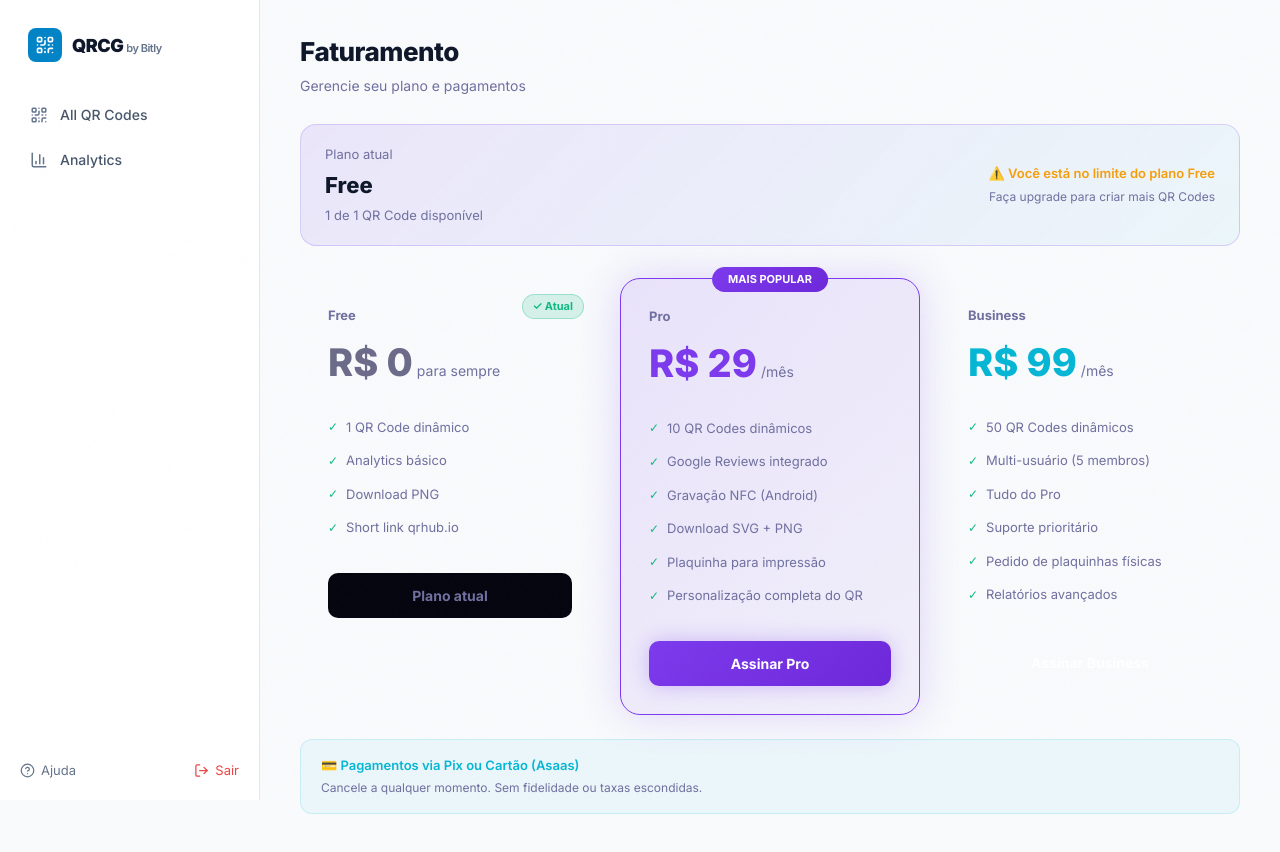
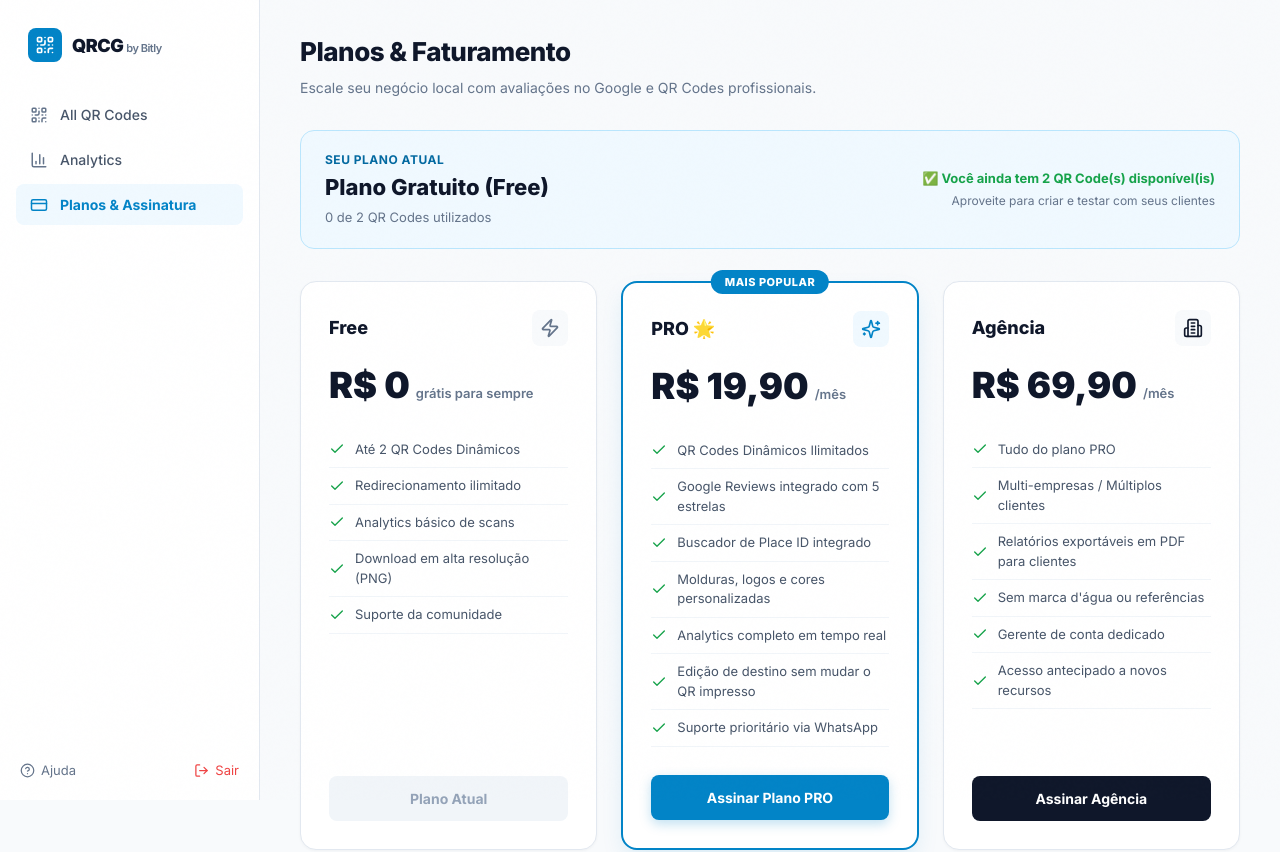
Before and after one commit to Cuidja/qrcode-saas, a Next.js app: page /dashboard/billing in a window 1280 px wide. Shown: the top 852 px of the page. Built offline with nearby package versions, Linux system fonts and the light colour scheme; no server answers; the database is empty.

Commit message:
feat: add Google OAuth login buttons and revamp billing page with monetization plans

```diff
--- a/app/dashboard/billing/page.tsx
+++ b/app/dashboard/billing/page.tsx
@@ -1,127 +1,246 @@
+"use client";
+
+import { useEffect, useState } from "react";
+import Link from "next/link";
+import { getStoredCodes } from "@/lib/codes-store";
+import { Check, Zap, Sparkles, Building2 } from "lucide-react";
+
 export default function BillingPage() {
+  const [codeCount, setCodeCount] = useState(0);
+  const [loading, setLoading] = useState(true);
+
+  useEffect(() => {
+    async function load() {
+      const { codes } = await getStoredCodes();
+      setCodeCount(codes.length);
+      setLoading(false);
+    }
+    load();
+  }, []);
+
+  const FREE_LIMIT = 2;
+  const isAtLimit = codeCount >= FREE_LIMIT;
+
   const PLANS = [
     {
-      name: "Free", price: "R$ 0", per: "para sempre",
-      color: "#6b6b8a", current: true,
-      features: ["1 QR Code dinâmico", "Analytics básico", "Download PNG", "Short link qrhub.io"],
-      cta: "Plano atual"
+      name: "Free",
+      price: "R$ 0",
+      per: "grátis para sempre",
+      color: "#64748b",
+      current: true,
+      features: [
+        "Até 2 QR Codes Dinâmicos",
+        "Redirecionamento ilimitado",
+        "Analytics básico de scans",
+        "Download em alta resolução (PNG)",
+        "Suporte da comunidade"
+      ],
+      cta: "Plano Atual",
+      icon: Zap
     },
     {
-      name: "Pro", price: "R$ 29", per: "/mês",
-      color: "#7c3aed", current: false, highlight: true,
-      features: ["10 QR Codes dinâmicos", "Google Reviews integrado", "Gravação NFC (Android)", "Download SVG + PNG", "Plaquinha para impressão", "Personalização completa do QR"],
-      cta: "Assinar Pro"
+      name: "PRO 🌟",
+      price: "R$ 19,90",
+      per: "/mês",
+      color: "#0284c7",
+      current: false,
+      highlight: true,
+      features: [
+        "QR Codes Dinâmicos Ilimitados",
+        "Google Reviews integrado com 5 estrelas",
+        "Buscador de Place ID integrado",
+        "Molduras, logos e cores personalizadas",
+        "Analytics completo em tempo real",
+        "Edição de destino sem mudar o QR impresso",
+        "Suporte prioritário via WhatsApp"
+      ],
+      cta: "Assinar Plano PRO",
+      icon: Sparkles
     },
     {
-      name: "Business", price: "R$ 99", per: "/mês",
-      color: "#06b6d4", current: false,
-      features: ["50 QR Codes dinâmicos", "Multi-usuário (5 membros)", "Tudo do Pro", "Suporte prioritário", "Pedido de plaquinhas físicas", "Relatórios avançados"],
-      cta: "Assinar Business"
+      name: "Agência",
+      price: "R$ 69,90",
+      per: "/mês",
+      color: "#0f172a",
+      current: false,
+      features: [
+        "Tudo do plano PRO",
+        "Multi-empresas / Múltiplos clientes",
+        "Relatórios exportáveis em PDF para clientes",
+        "Sem marca d'água ou referências",
+        "Gerente de conta dedicado",
+        "Acesso antecipado a novos recursos"
+      ],
+      cta: "Assinar Agência",
+      icon: Building2
     },
   ];
 
   return (
-    <div>
-      <div style={{ marginBottom: 28 }}>
-        <h1 style={{ fontSize: 26, fontWeight: 800, letterSpacing: "-0.5px", marginBottom: 4 }}>Faturamento</h1>
-        <p style={{ color: "var(--text-muted)", fontSize: 14 }}>Gerencie seu plano e pagamentos</p>
+    <div style={{ maxWidth: 1000, margin: "0 auto" }}>
+      <div style={{ marginBottom: 32 }}>
+        <h1 style={{ fontSize: 26, fontWeight: 800, color: "#0f172a", margin: "0 0 6px 0", letterSpacing: "-0.5px" }}>
+          Planos & Faturamento
+        </h1>
+        <p style={{ color: "#64748b", fontSize: 14, margin: 0 }}>
+          Escale seu negócio local com avaliações no Google e QR Codes profissionais.
+        </p>
       </div>
 
       {/* Status atual */}
       <div style={{
-        background: "linear-gradient(135deg, rgba(124,58,237,0.1), rgba(6,182,212,0.05))",
-        border: "1px solid rgba(124,58,237,0.2)",
-        borderRadius: 16, padding: "20px 24px", marginBottom: 32,
+        background: isAtLimit ? "#fffbeb" : "#f0f9ff",
+        border: `1px solid ${isAtLimit ? "#fde68a" : "#bae6fd"}`,
+        borderRadius: 14, padding: "20px 24px", marginBottom: 32,
         display: "flex", alignItems: "center", justifyContent: "space-between", flexWrap: "wrap", gap: 16
       }}>
         <div>
-          <div style={{ fontSize: 13, color: "var(--text-muted)", marginBottom: 4 }}>Plano atual</div>
-          <div style={{ fontSize: 22, fontWeight: 800 }}>Free</div>
-          <div style={{ fontSize: 13, color: "var(--text-muted)", marginTop: 4 }}>1 de 1 QR Code disponível</div>
+          <div style={{ fontSize: 12, fontWeight: 700, color: isAtLimit ? "#b45309" : "#0369a1", textTransform: "uppercase", letterSpacing: "0.5px" }}>
+            Seu Plano Atual
+          </div>
+          <div style={{ fontSize: 22, fontWeight: 800, color: "#0f172a", marginTop: 2 }}>
+            Plano Gratuito (Free)
+          </div>
+          <div style={{ fontSize: 13, color: "#64748b", marginTop: 4 }}>
+            {loading ? "Carregando..." : `${codeCount} de ${FREE_LIMIT} QR Codes utilizados`}
+          </div>
         </div>
+
         <div style={{ textAlign: "right" }}>
-          <div style={{ fontSize: 13, color: "#f59e0b", fontWeight: 600, marginBottom: 4 }}>
-            ⚠️ Você está no limite do plano Free
-          </div>
-          <div style={{ fontSize: 12, color: "var(--text-muted)" }}>
-            Faça upgrade para criar mais QR Codes
-          </div>
+          {isAtLimit ? (
+            <div>
+              <div style={{ fontSize: 13, color: "#b45309", fontWeight: 700, marginBottom: 4 }}>
+                ⚠️ Limite gratuito atingido ({codeCount}/{FREE_LIMIT})
+              </div>
+              <div style={{ fontSize: 12, color: "#64748b" }}>
+                Faça upgrade para o PRO para criar códigos ilimitados
+              </div>
+            </div>
+          ) : (
+            <div>
+              <div style={{ fontSize: 13, color: "#16a34a", fontWeight: 700, marginBottom: 4 }}>
+                ✅ Você ainda tem {FREE_LIMIT - codeCount} QR Code(s) disponível(is)
+              </div>
+              <div style={{ fontSize: 12, color: "#64748b" }}>
+                Aproveite para criar e testar com seus clientes
+              </div>
+            </div>
+          )}
         </div>
       </div>
 
-      {/* Planos */}
-      <div style={{ display: "grid", gridTemplateColumns: "repeat(auto-fit, minmax(280px, 1fr))", gap: 20 }}>
-        {PLANS.map((p, i) => (
-          <div key={i} style={{
-            background: p.highlight
-              ? "linear-gradient(135deg, rgba(124,58,237,0.12), rgba(109,40,217,0.05))"
-              : "var(--bg-card)",
-            border: `1px solid ${p.highlight ? "#7c3aed" : "var(--border)"}`,
-            borderRadius: 20, padding: 28,
-            boxShadow: p.highlight ? "0 0 40px rgba(124,58,237,0.2)" : "none",
-            position: "relative"
-          }}>
-            {p.highlight && (
-              <div style={{
-                position: "absolute", top: -12, left: "50%", transform: "translateX(-50%)",
-                background: "linear-gradient(135deg, #7c3aed, #6d28d9)",
-                color: "white", fontSize: 11, fontWeight: 700,
-                padding: "4px 16px", borderRadius: 100, whiteSpace: "nowrap"
-              }}>MAIS POPULAR</div>
-            )}
-            {p.current && (
-              <div style={{
-                position: "absolute", top: 16, right: 16,
-                background: "rgba(16,185,129,0.15)", color: "#10b981",
-                fontSize: 11, fontWeight: 700, padding: "3px 10px", borderRadius: 100,
-                border: "1px solid rgba(16,185,129,0.3)"
-              }}>✓ Atual</div>
-            )}
-            <div style={{ fontSize: 13, fontWeight: 700, color: "var(--text-muted)", marginBottom: 8 }}>{p.name}</div>
-            <div style={{ display: "flex", alignItems: "baseline", gap: 4, marginBottom: 20 }}>
-              <span style={{ fontSize: 38, fontWeight: 800, color: p.color }}>{p.price}</span>
-              <span style={{ color: "var(--text-muted)", fontSize: 14 }}>{p.per}</span>
+      {/* Grid de Planos */}
+      <div style={{ display: "grid", gridTemplateColumns: "repeat(auto-fit, minmax(290px, 1fr))", gap: 24 }}>
+        {PLANS.map((p, i) => {
+          const Icon = p.icon;
+          return (
+            <div key={i} style={{
+              background: "#ffffff",
+              border: p.highlight ? "2px solid #0284c7" : "1px solid #e2e8f0",
+              borderRadius: 16, padding: 28,
+              boxShadow: p.highlight ? "0 10px 25px -5px rgba(2,132,199,0.15)" : "0 1px 3px rgba(0,0,0,0.04)",
+              position: "relative",
+              display: "flex",
+              flexDirection: "column",
+              justifyContent: "space-between"
+            }}>
+              {p.highlight && (
+                <div style={{
+                  position: "absolute", top: -13, left: "50%", transform: "translateX(-50%)",
+                  backgroundColor: "#0284c7", color: "#ffffff", fontSize: 11, fontWeight: 800,
+                  padding: "4px 14px", borderRadius: 100, textTransform: "uppercase", letterSpacing: "0.5px"
+                }}>
+                  MAIS POPULAR
+                </div>
+              )}
+
+              <div>
+                <div style={{ display: "flex", justifyContent: "space-between", alignItems: "center", marginBottom: 12 }}>
+                  <div style={{ fontSize: 18, fontWeight: 800, color: "#0f172a" }}>{p.name}</div>
+                  <div style={{
+                    width: 36, height: 36, borderRadius: 8,
+                    backgroundColor: p.highlight ? "#f0f9ff" : "#f8fafc",
+                    display: "flex", alignItems: "center", justifyContent: "center",
+                    color: p.color
+                  }}>
+                    <Icon size={20} />
+                  </div>
+                </div>
+
+                <div style={{ display: "flex", alignItems: "baseline", gap: 6, marginBottom: 20 }}>
+                  <span style={{ fontSize: 36, fontWeight: 900, color: "#0f172a" }}>{p.price}</span>
+                  <span style={{ color: "#64748b", fontSize: 13, fontWeight: 600 }}>{p.per}</span>
+                </div>
+
+                <ul style={{ listStyle: "none", padding: 0, margin: "0 0 28px 0" }}>
+                  {p.features.map((f, j) => (
+                    <li key={j} style={{
+                      fontSize: 13, color: "#475569", padding: "8px 0",
+                      borderBottom: "1px solid #f1f5f9", display: "flex", gap: 10, alignItems: "center"
+                    }}>
+                      <Check size={16} color="#16a34a" style={{ flexShrink: 0 }} />
+                      <span>{f}</span>
+                    </li>
+                  ))}
+                </ul>
+              </div>
+
+              <div>
+                <button
+                  disabled={p.current}
+                  onClick={() => {
+                    if (!p.current) {
+                      alert(`Iniciando checkout do plano ${p.name}! Estamos configurando a chave do gateway de pagamento.`);
+                    }
+                  }}
+                  style={{
+                    width: "100%", padding: "12px", borderRadius: 8, fontSize: 14, fontWeight: 700,
+                    cursor: p.current ? "default" : "pointer",
+                    backgroundColor: p.current
+                      ? "#f1f5f9"
+                      : p.highlight
+                        ? "#0284c7"
+                        : "#0f172a",
+                    border: "none",
+                    color: p.current ? "#94a3b8" : "#ffffff",
+                    boxShadow: (!p.current && p.highlight) ? "0 4px 12px rgba(2,132,199,0.25)" : "none",
+                    transition: "all 0.15s ease"
+                  }}
+                >
+                  {p.cta}
+                </button>
+              </div>
             </div>
-            <ul style={{ listStyle: "none", marginBottom: 28 }}>
-              {p.features.map((f, j) => (
-                <li key={j} style={{
-                  fontSize: 13, color: "var(--text-muted)", padding: "7px 0",
-                  borderBottom: "1px solid var(--border)", display: "flex", gap: 8, alignItems: "center"
-                }}>
-                  <span style={{ color: "#10b981", fontSize: 12 }}>✓</span> {f}
-                </li>
-              ))}
-            </ul>
-            <button
-              disabled={p.current}
-              style={{
-                width: "100%", padding: "12px", borderRadius: 10, fontSize: 14, fontWeight: 700,
-                cursor: p.current ? "not-allowed" : "pointer",
-                background: p.current
-                  ? "var(--bg)"
-                  : p.highlight
-                    ? "linear-gradient(135deg, #7c3aed, #6d28d9)"
-                    : "var(--bg-card-hover)",
-                border: p.current ? "1px solid var(--border)" : p.highlight ? "none" : "1px solid var(--border-bright)",
-                color: p.current ? "var(--text-muted)" : "white",
-                boxShadow: (!p.current && p.highlight) ? "0 0 20px rgba(124,58,237,0.3)" : "none"
-              }}
-            >{p.cta}</button>
-          </div>
-        ))}
+          );
+        })}
       </div>
 
-      {/* Info */}
+      {/* Informações de Pagamento e Segurança */}
       <div style={{
-        marginTop: 24, padding: "16px 20px", borderRadius: 12,
-        background: "rgba(6,182,212,0.05)", border: "1px solid rgba(6,182,212,0.15)"
+        marginTop: 32, padding: "20px 24px", borderRadius: 12,
+        backgroundColor: "#ffffff", border: "1px solid #e2e8f0",
+        display: "flex", alignItems: "center", justifyContent: "space-between", flexWrap: "wrap", gap: 16
       }}>
-        <div style={{ fontSize: 13, color: "#06b6d4", fontWeight: 600, marginBottom: 4 }}>
-          💳 Pagamentos via Pix ou Cartão (Asaas)
+        <div style={{ display: "flex", alignItems: "center", gap: 12 }}>
+          <span style={{ fontSize: 24 }}>🔒</span>
+          <div>
+            <div style={{ fontSize: 14, fontWeight: 700, color: "#0f172a" }}>
+              Pagamento 100% Seguro via PIX ou Cartão de Crédito
+            </div>
+            <div style={{ fontSize: 12, color: "#64748b" }}>
+              Ativação imediata dos recursos PRO. Cancele a qualquer momento com 1 clique.
+            </div>
+          </div>
         </div>
-        <div style={{ fontSize: 12, color: "var(--text-muted)" }}>
-          Cancele a qualquer momento. Sem fidelidade ou taxas escondidas.
-        </div>
+
+        <Link
+          href="/dashboard/codes"
+          style={{
+            fontSize: 13, fontWeight: 700, color: "#0284c7", textDecoration: "none"
+          }}
+        >
+          Voltar para meus QR Codes →
+        </Link>
       </div>
     </div>
   );
--- a/components/sidebar.tsx
+++ b/components/sidebar.tsx
@@ -2,7 +2,7 @@
 import Link from "next/link";
 import { usePathname, useRouter } from "next/navigation";
 import { createClient } from "@/lib/supabase/client";
-import { QrCode, BarChart3, HelpCircle, LogOut, TrendingUp } from "lucide-react";
+import { QrCode, BarChart3, HelpCircle, LogOut, CreditCard } from "lucide-react";
 
 export function Sidebar() {
   const pathname = usePathname();
@@ -16,6 +16,7 @@ export function Sidebar() {
   const navItems = [
     { label: "All QR Codes", href: "/dashboard/codes", icon: QrCode },
     { label: "Analytics", href: "/dashboard/analytics", icon: BarChart3 },
+    { label: "Planos & Assinatura", href: "/dashboard/billing", icon: CreditCard },
   ];
 
   return (
```
Also changed, not shown: app/auth/callback/route.ts (added, +26 -0 lines), components/login-form.tsx (+38 -0 lines), components/sign-up-form.tsx (+38 -0 lines).
